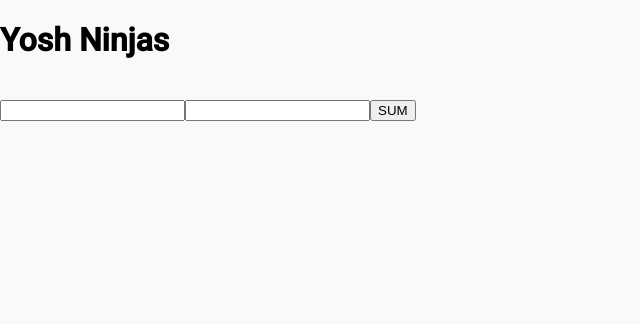
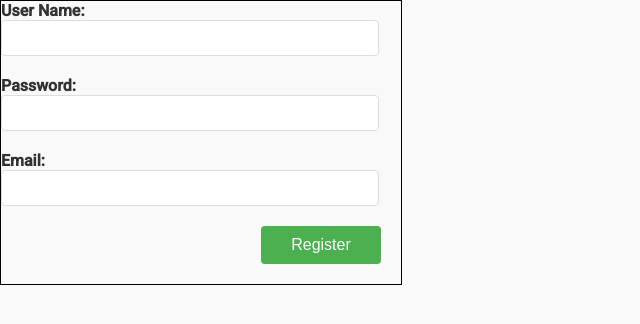
Before and after one commit to Samuel1796/Angular101, an Angular app: page / in a window 1280 px wide. Shown: the top 324 px of the page, without its empty margins (0-640 px from the left). Built offline with nearby package versions, Linux system fonts and the light colour scheme.

Commit message:
week 4: day 2

```diff
--- a/src/app/app.component.html
+++ b/src/app/app.component.html
@@ -11,13 +11,15 @@
 
 <!-- <app-main></app-main> -->
 
-<h1>{{sum}} Yosh Ninjas</h1>
+<!-- <h1>{{sum}} Yosh Ninjas</h1> -->
 <!-- <button (click)="sample_function()">Show sum </button> -->
-<br>
+<!-- <br>
 <input type="number" #num1>
 <input type="number" #num2>
-<button (click)="add_two_numbers(num1.value, num2.value)">SUM</button>
+<button (click)="add_two_numbers(num1.value, num2.value)">SUM</button> -->
 
 
 <!-- <input type="text" #name1>
 <input type="text" #name2> -->
+
+<app-forms></app-forms>
--- a/src/app/app.component.ts
+++ b/src/app/app.component.ts
@@ -5,6 +5,7 @@ import { CalculatorComponent } from './calculator/calculator.component';
 import { SecondComponent } from './second/second.component';
 import { MainComponent } from './main/main.component';
 import { Movie, Product, User } from './utils/types.type';
+import { FormsComponent } from "./forms/forms.component";
 
 @Component({
   selector: 'app-root',
@@ -15,7 +16,8 @@ import { Movie, Product, User } from './utils/types.type';
     CalculatorComponent,
     SecondComponent,
     MainComponent,
-  ],
+    FormsComponent
+],
   templateUrl: './app.component.html',
   styleUrl: './app.component.css',
 })
--- /dev/null
+++ b/src/app/forms/forms.component.css
@@ -0,0 +1,35 @@
+label {
+    margin-bottom: 5px;
+    font-weight: bold;
+    color: #333;
+}
+
+input {
+    width: 90%;
+    padding: 8px;
+    border: 1px solid #ddd;
+    border-radius: 4px;
+    font-size: 16px;
+}
+button {
+    background-color: #4CAF50;
+    color: white;
+    padding: 10px 20px;
+    border: none;
+    border-radius: 4px;
+    cursor: pointer;
+    font-size: 16px;
+    width: 30%;
+    margin-left: 65%;
+}
+
+button:hover {
+    background-color: #45a049;
+}
+.form-group {
+    margin-bottom: 20px;
+}
+.form-container {
+    max-width: 400px;
+    border: solid 1px black;
+}
--- /dev/null
+++ b/src/app/forms/forms.component.html
@@ -0,0 +1,17 @@
+<form class="form-container" (ngSubmit)="onSubmit()" #form = "ngForm">
+    <div class="form-group">
+        <label>User Name: </label>
+        <input type="text" name="username" [(ngModel)]="user.username">
+    </div>
+    <div class="form-group">
+        <label>Password: </label>
+        <input type="password" name="password" [(ngModel)]="user.password">
+    </div>
+    <div class="form-group">
+        <label>Email: </label>
+        <input type="email" name="email" [(ngModel)]="user.email">
+    </div>
+    <div class="form-group">
+        <button type="submit" [disabled]="form.form.touched">Register</button>
+    </div>
+</form>
--- /dev/null
+++ b/src/app/forms/forms.component.ts
@@ -0,0 +1,27 @@
+import { Component } from '@angular/core';
+import { FormsModule } from '@angular/forms';
+
+type Auth={
+  username: string;
+  password: string;
+  email: string;
+}
+
+@Component({
+  selector: 'app-forms',
+  standalone: true,
+  imports: [FormsModule],
+  templateUrl: './forms.component.html',
+  styleUrl: './forms.component.css'
+})
+export class FormsComponent {
+  user: Auth = {
+    username: '',
+    password: '',
+    email: ''
+  };
+onSubmit(){
+  console.log("working");
+  console.log(this.user)
+}
+}
```
Also changed, not shown: 1 other file (tests, documents, lock files or other folders).
